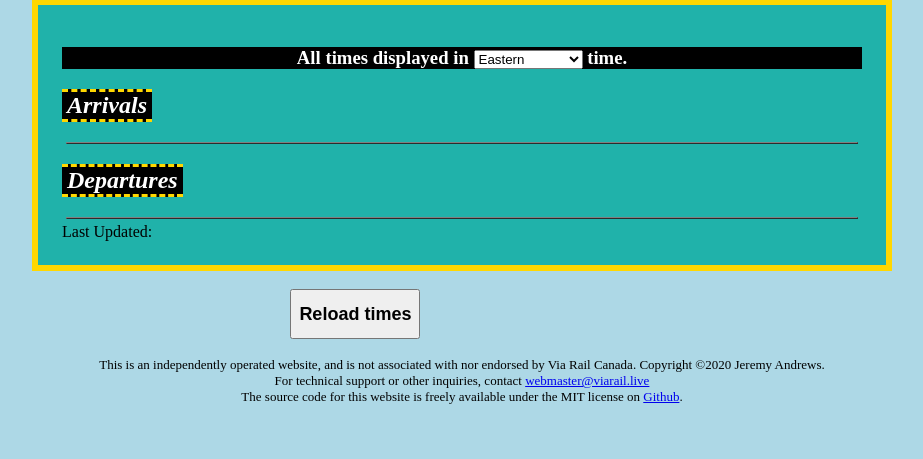
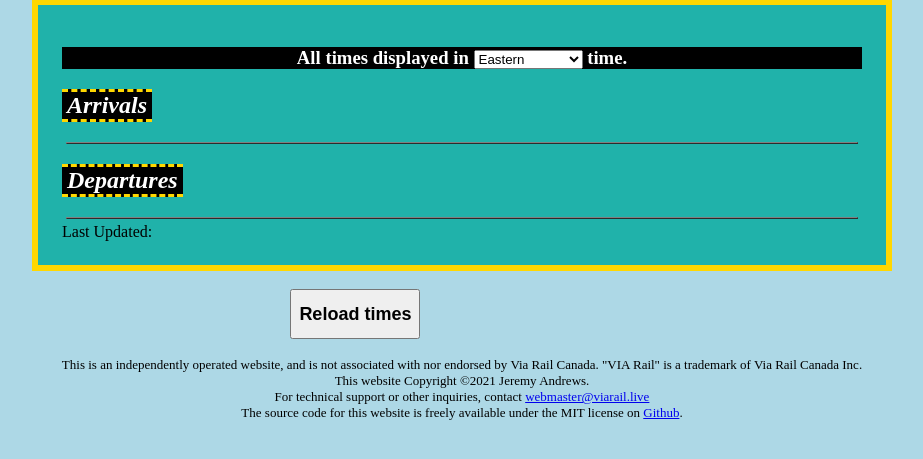
Before and after one commit to JmaJeremy/viastations, a PHP site: page / in a window 1280 px wide. Shown: the part 310-769 px from the top of the page, without its empty margins (178-1101 px from the left). Run offline with PHP 8.4, Linux system fonts and the light colour scheme; data comes from the database, SQL or seed files in the repository.

Commit message:
updating footer

```diff
--- a/consist/footer.php
+++ b/consist/footer.php
@@ -1,3 +1,4 @@
-<div class="footer">This is an independently operated website, and is not associated with nor endorsed by Via Rail Canada. Copyright &copy;2020 Jeremy Andrews.<br />
+<div class="footer">This is an independently operated website, and is not associated with nor endorsed by Via Rail Canada. "VIA Rail" is a trademark of Via Rail Canada Inc.<br />
+		This website Copyright &copy;<?php echo date("Y"); ?> Jeremy Andrews.<br />
 		For technical support or other inquiries, contact <a href="mailto:webmaster@viarail.live">webmaster@viarail.live</a><br />
 		The source code for this website is freely available under the MIT license on <a target="_blank" href="https://github.com/JmaJeremy/viastations">Github</a>. </div>
--- a/index.html
+++ b/index.html
@@ -366,7 +366,8 @@
 		document.getElementById("favourites").innerHTML = "Favourite stations: " + getFavs();
 	}
 	</script>
-	<div class="footer">This is an independently operated website, and is not associated with nor endorsed by Via Rail Canada. Copyright &copy;2020 Jeremy Andrews.<br />
+	<div class="footer">This is an independently operated website, and is not associated with nor endorsed by Via Rail Canada. "VIA Rail" is a trademark of Via Rail Canada Inc.<br />
+		This website Copyright &copy;2021 Jeremy Andrews.<br />
 		For technical support or other inquiries, contact <a href="mailto:webmaster@viarail.live">webmaster@viarail.live</a><br />
 		The source code for this website is freely available under the MIT license on <a target="_blank" href="https://github.com/JmaJeremy/viastations">Github</a>. </div>
 
```
